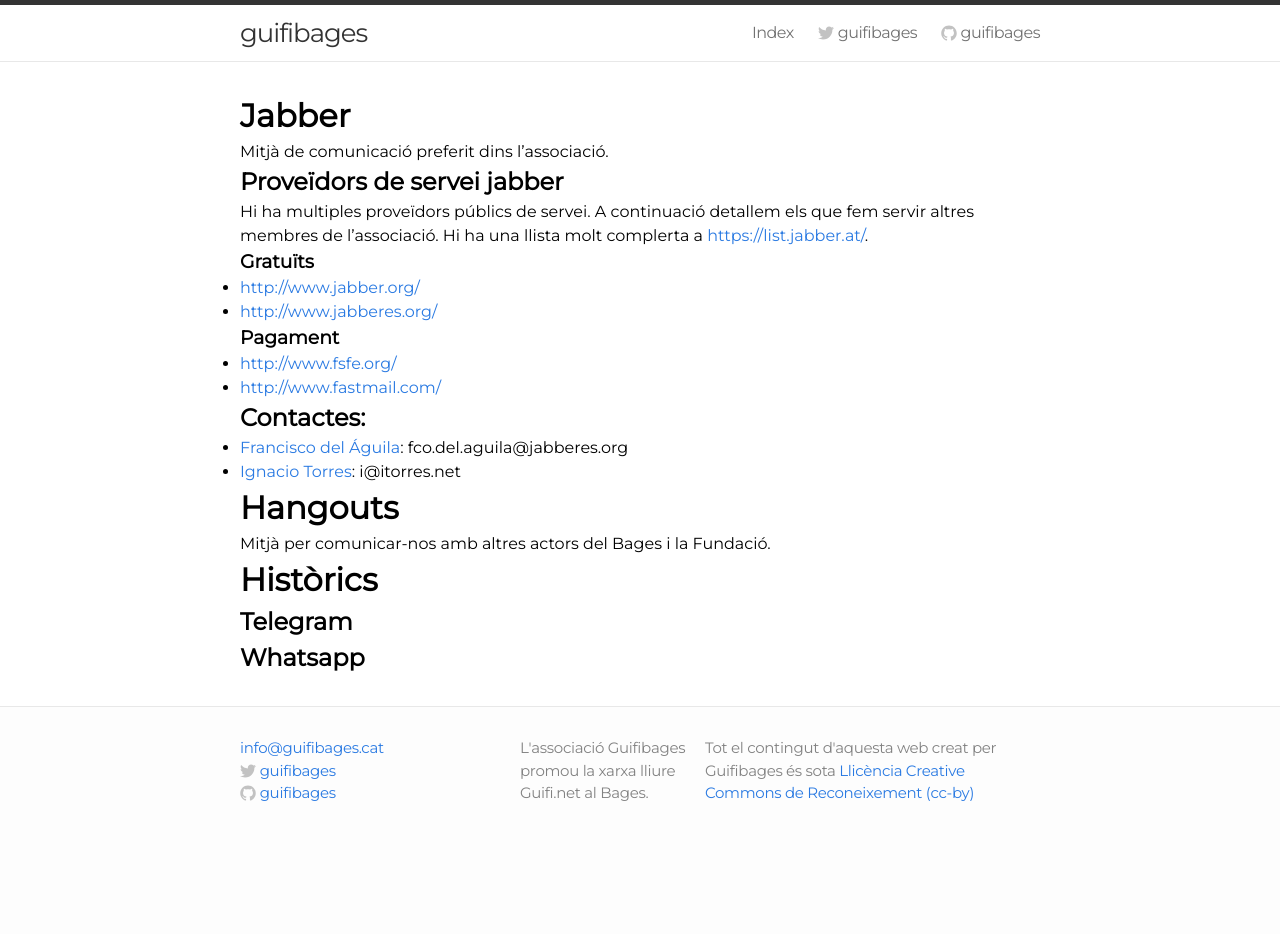
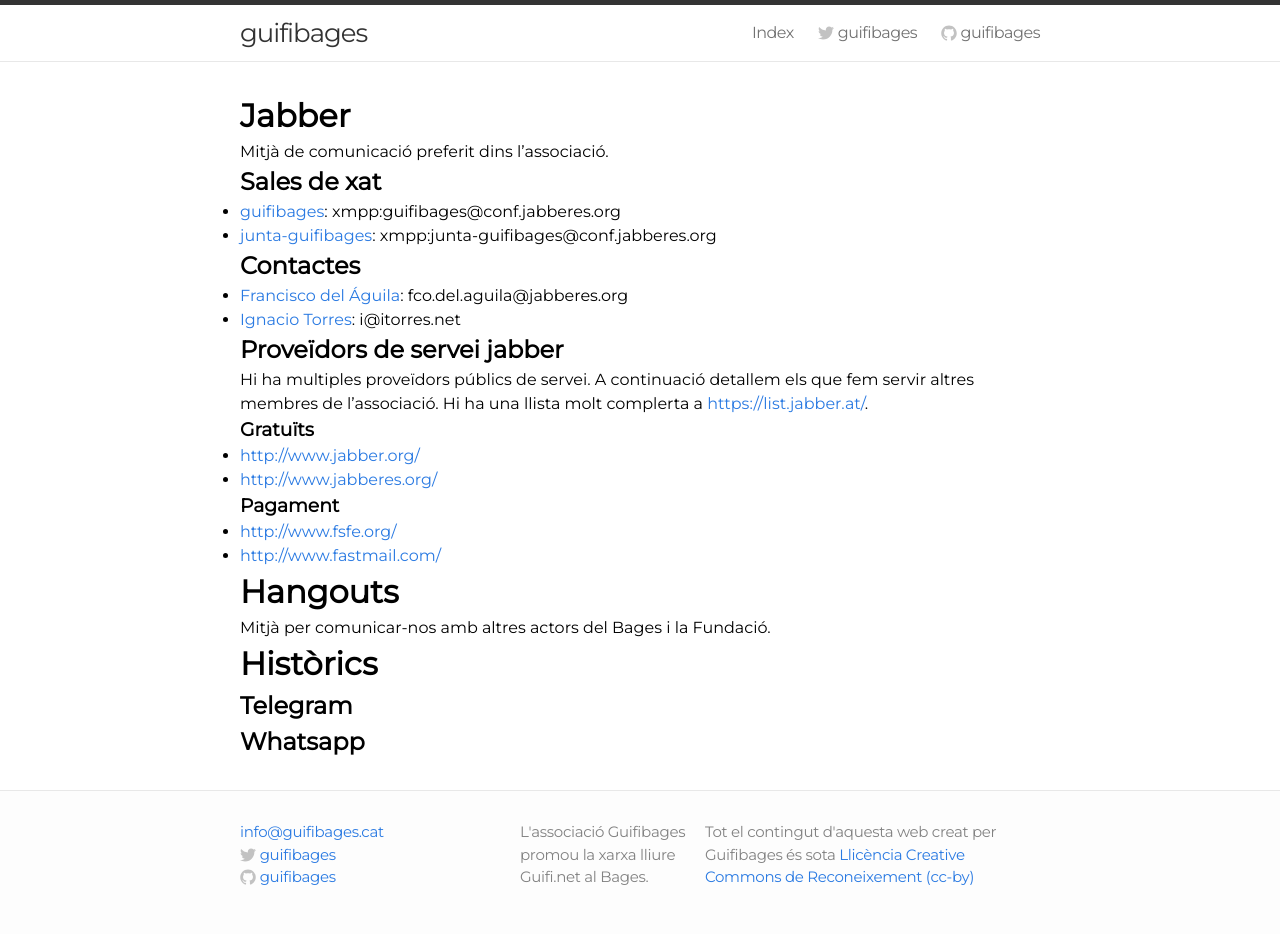
Before and after one commit to guifibages/guifibages.github.io, a Jekyll site: the page built from doc/associacio/comunicacio/im.md, in a window 1280 px wide. Built offline with Jekyll 4.4.1, drawn with Linux system fonts in a browser that asks for light colours; before the commit the page ends 900 px from its top, so only the background shows below that.

Commit message:
Sales de xat (muc)

```diff
--- a/doc/associacio/comunicacio/im/index.md
+++ b/doc/associacio/comunicacio/im.md
@@ -5,6 +5,21 @@
 
 # Jabber
 Mitjà de comunicació preferit dins l'associació.
+
+## Sales de xat
+- [guifibages][]: xmpp:guifibages@conf.jabberes.org
+- [junta-guifibages][]:  xmpp:junta-guifibages@conf.jabberes.org
+
+[guifibages]: xmpp:guifibages@conf.jabberes.org
+[junta-guifibages]: xmpp:junta-guifibages@conf.jabberes.org
+
+## Contactes
+
+- [Francisco del Águila][paco]: fco.del.aguila@jabberes.org
+- [Ignacio Torres][itorres]: i@itorres.net
+
+[paco]: xmpp:fco.del.aguila@jabberes.org
+[itorres]: xmpp:i@itorres.net
 
 ## Proveïdors de servei jabber
 
```
Also changed, not shown: other parts of doc/associacio/comunicacio/im.md (+0 -7 lines).
